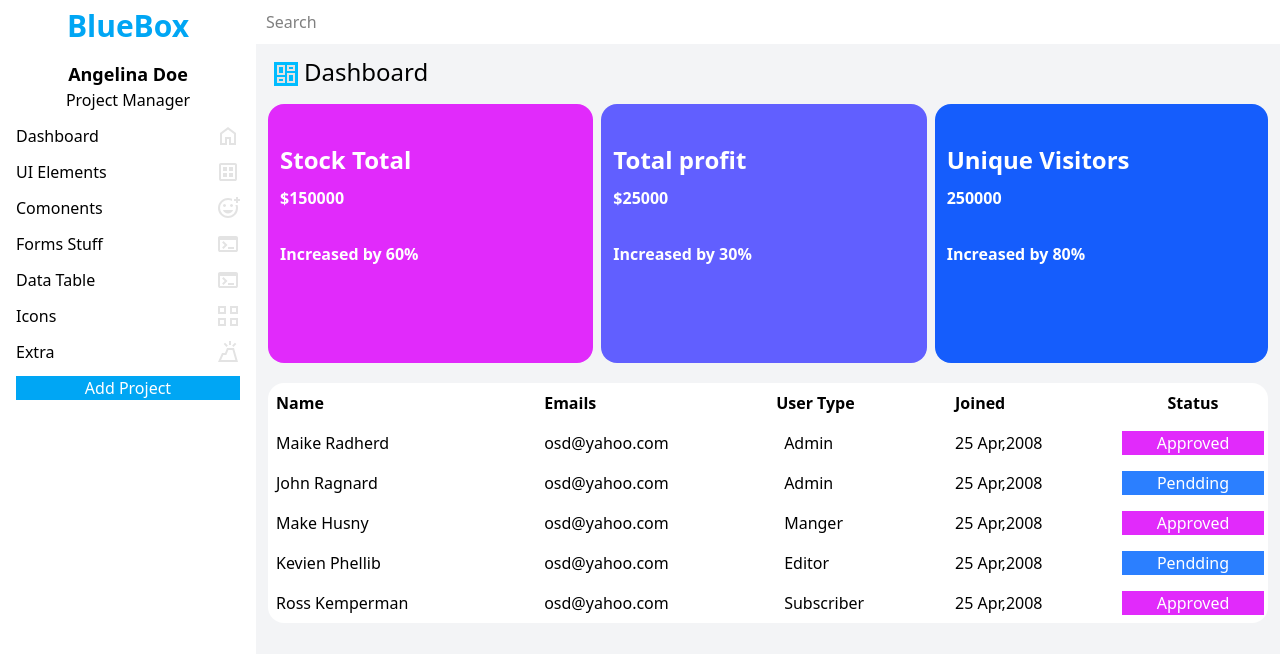
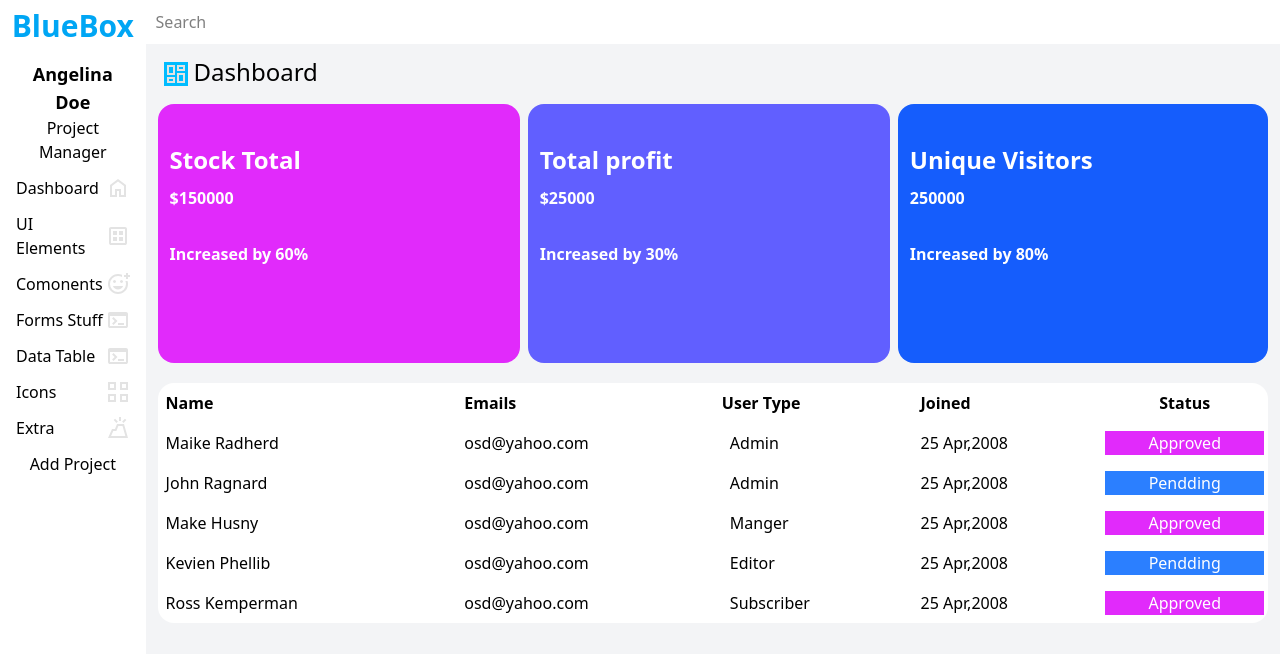
Before and after one commit to Kimoo5522/TailWind_Project, a plain HTML site: page src/index.html in a window 1280 px wide. Drawn offline with Linux system fonts and the light colour scheme.

Commit message:
Add files via upload

```diff
--- a/src/index.html
+++ b/src/index.html
@@ -9,7 +9,7 @@
 
 
   <!-- left side -->
-  <aside class="w-1/4">
+  <aside class="hidden md:block md:w-1/4">
 
     <!-- site name -->
     <h1 class="text-center text-sky-500 text-3xl mt-2 mx-1 font-bold ">BlueBox</h1>
@@ -74,7 +74,7 @@
         </li>
       </ul>
       <!-- Button -->
-      <button class="bg-sky-500  cursor-pointer text-white w-full ">Add Project</button>
+      <button class="bg-gradient-to-r from-sky-500 to-blue-500 cursor-pointer  w-full ">Add Project</button>
     </div>
   </aside>
 
@@ -85,7 +85,10 @@
     <!-- Header -->
      <header>
       <!-- Search Bar -->
-      <input type="search" placeholder="Search" class="pl-2.5 bg-white w-full h-11 outline-0">
+       <div class="relative">
+        <input type="search" placeholder="Search" class="pl-2.5 bg-white w-full h-11 outline-0 fixed top-0">
+       </div>
+
 
       <!-- Dashboard Word -->
       <h2 class="flex text-2xl m-3">
@@ -100,13 +103,13 @@
 
      <!-- Cards -->
      <section class=" m-3 grid grid-cols-1 md:grid-cols-3 md:h-1/3 ">
-      <div class="bg-fuchsia-500 mb-2 md:mr-2 rounded-2xl">
+      <div class="bg-fuchsia-500 mb-2 md:mr-2 rounded-2xl ">
         <h3 class=" text-white font-bold pl-3 pt-1 md:pt-10 md:text-2xl">Stock Total</h3>
         <p class="text-white font-semibold pl-3 md:font-bold md:pt-2.5">$150000</p>
         <p class="text-white font-semibold pl-3 pt-3 pb-1 md:pt-8">Increased by 60%</p>
       </div>
 
-      <div class="bg-indigo-500 mb-2 md:mr-2 rounded-2xl">
+      <div class="bg-indigo-500 mb-2 md:mr-2 rounded-2xl ">
         <h3 class="text-white font-bold pl-3 pt-1 md:pt-10 md:text-2xl">Total profit</h3>
         <p class="text-white font-semibold pl-3 md:font-bold md:pt-2.5">$25000</p>
         <p class="text-white font-semibold pl-3 pt-3 pb-1 md:pt-8">Increased by 30%</p>
@@ -124,8 +127,8 @@
 
 
      <!-- Taple -->
-     <section class="m-3 ">
-      <table class="bg-white rounded-2xl w-full">
+     <section class="m-3 overflow-x-auto">
+      <table class="bg-white rounded-2xl w-full ">
         <tr>
           <th class="md:text-left md:p-2">Name</th>
           <th class="md:text-left m-2">Emails</th>
```
